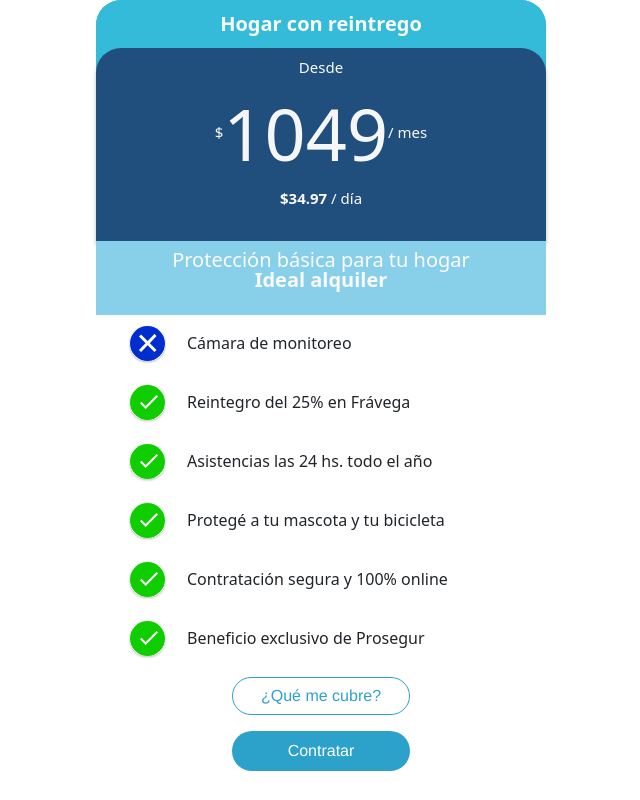
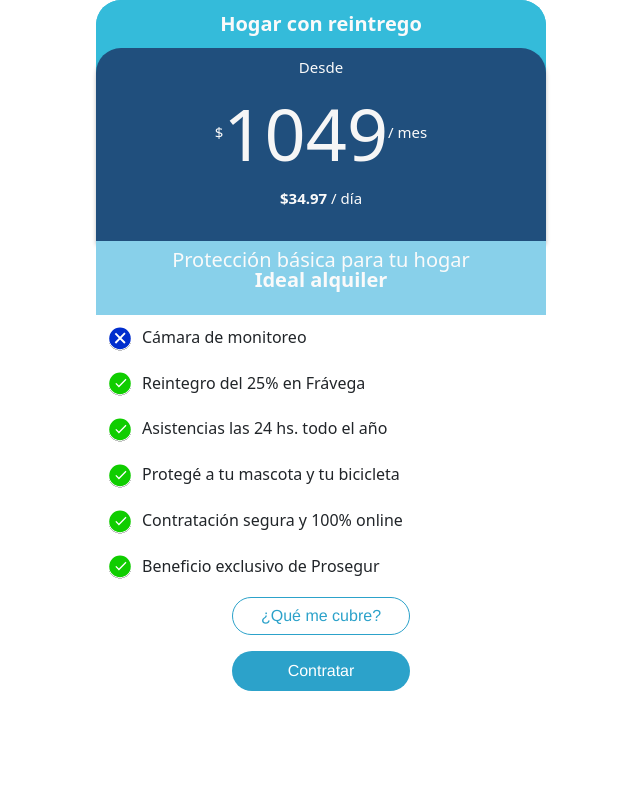
Before and after one commit to andresGarcia90/cotizador-hs, a React (Create React App) app: page / in a window 1280 px wide. Shown: the whole page, without its empty margins (319-959 px from the left). Built offline with nearby package versions, Linux system fonts and the light colour scheme.

Commit message:
Image Item style

```diff
--- a/src/components/UI/ItemWithImage.module.css
+++ b/src/components/UI/ItemWithImage.module.css
@@ -4,5 +4,6 @@
 }
 
 .imagen {
-    margin: 0px 20px;
+    margin-right: 10px;
+    width: 24px;
 }
```
